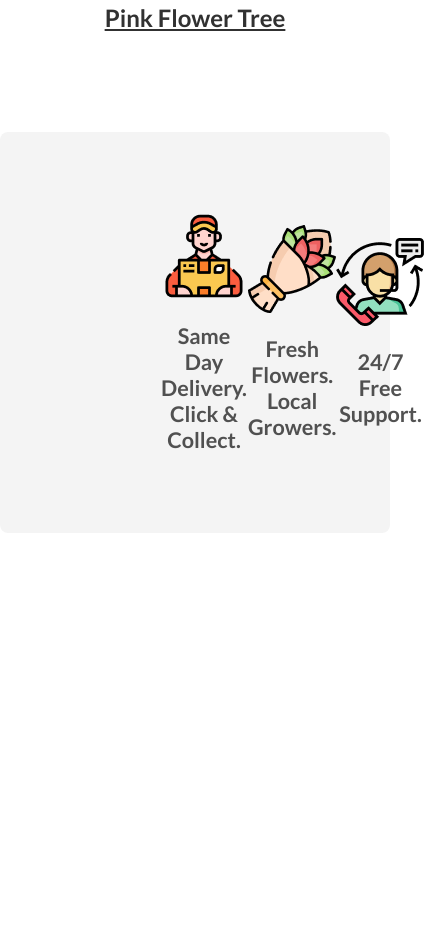
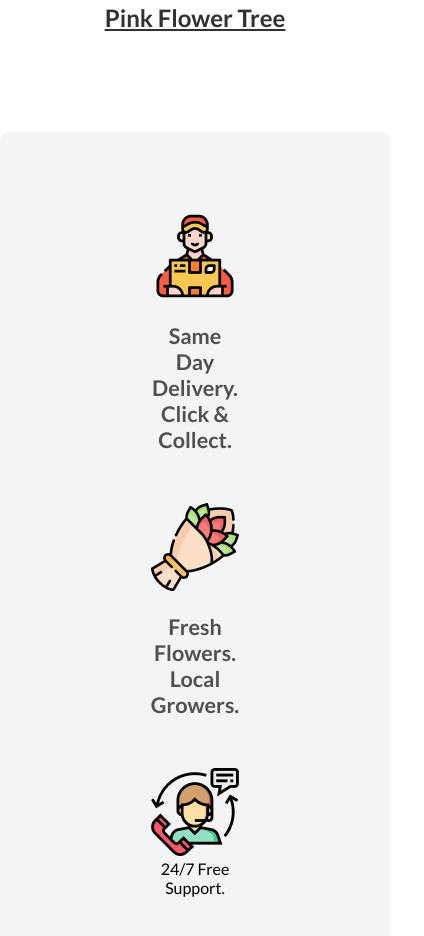
Before and after one commit to Mohiuddin5050/Flower-Shop, a plain HTML site: page index.html in a window 390 px wide. Shown: the part 2833-3769 px from the top of the page, 424 px wide, since content can reach past the window. Before the commit the page ends 3366 px from the top, so only its background shows below. Drawn offline with Linux system fonts and the light colour scheme.

Commit message:
mini card section responsive for mobile

```diff
--- a/index.html
+++ b/index.html
@@ -55,7 +55,7 @@
              <img src="./Flower Asset/Group 58.png" alt="">
             <p>Fresh Flowers. Local Growers.</p>
            </div>
-           <div class="mini-card">
+           <div>
              <img src="./Flower Asset/Group 59.png" alt="">
             <p>24/7 Free Support.</p>
            </div>
--- a/styles/style.css
+++ b/styles/style.css
@@ -128,6 +128,7 @@
   background-color: rgba(39, 39, 39, 0.05);
   margin-top: 100px;
   border-radius: 8px;
+  margin-bottom: 100px;
 }
 .mini-card-container{
   display: flex;
@@ -181,6 +182,11 @@
     height: auto;
      /* padding: 50px 30px 0px 30px; */
   }
+  .mini-card-container{
+    flex-direction: column;
+    gap: 50px;
+  }
+
 }
 
 
```
